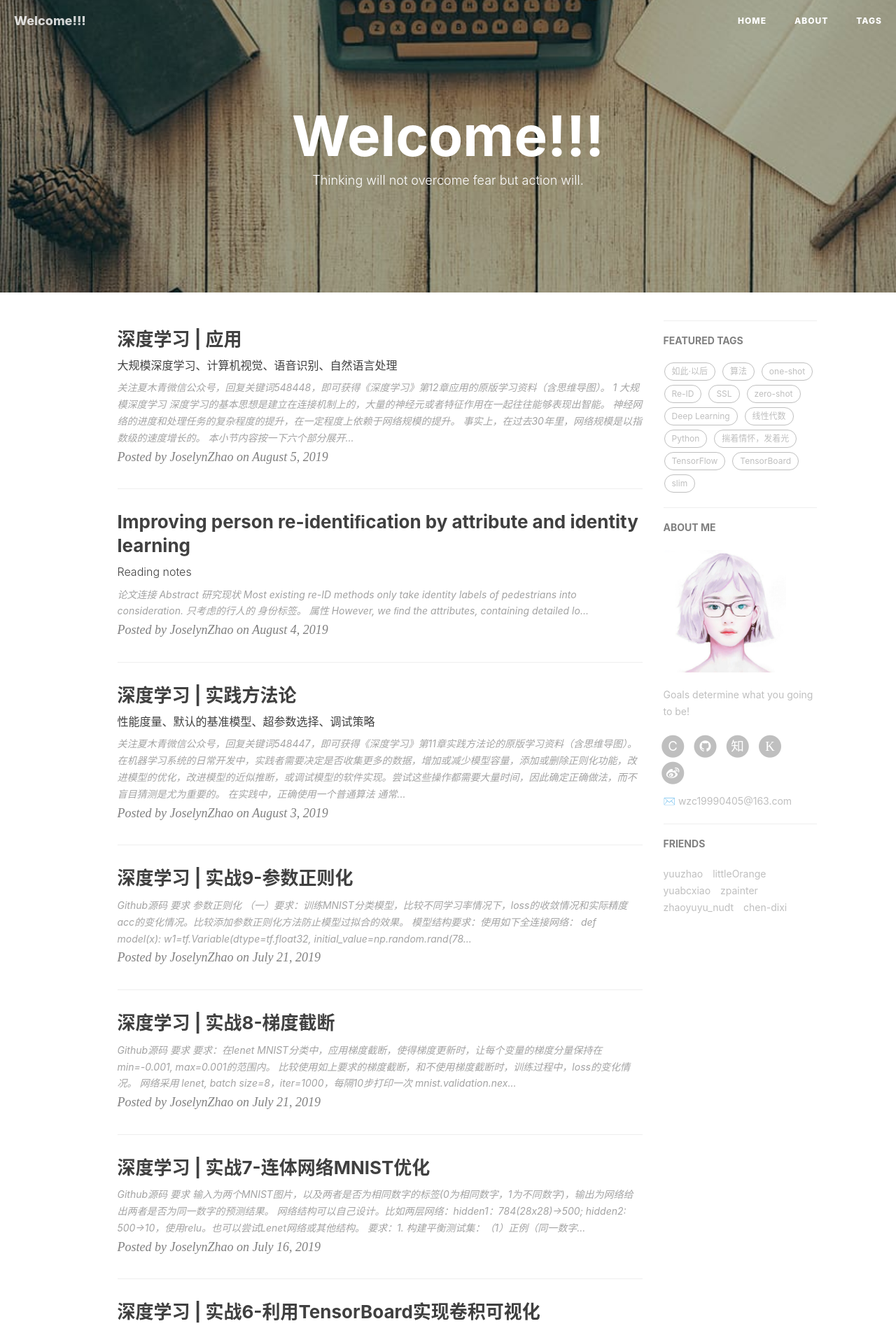
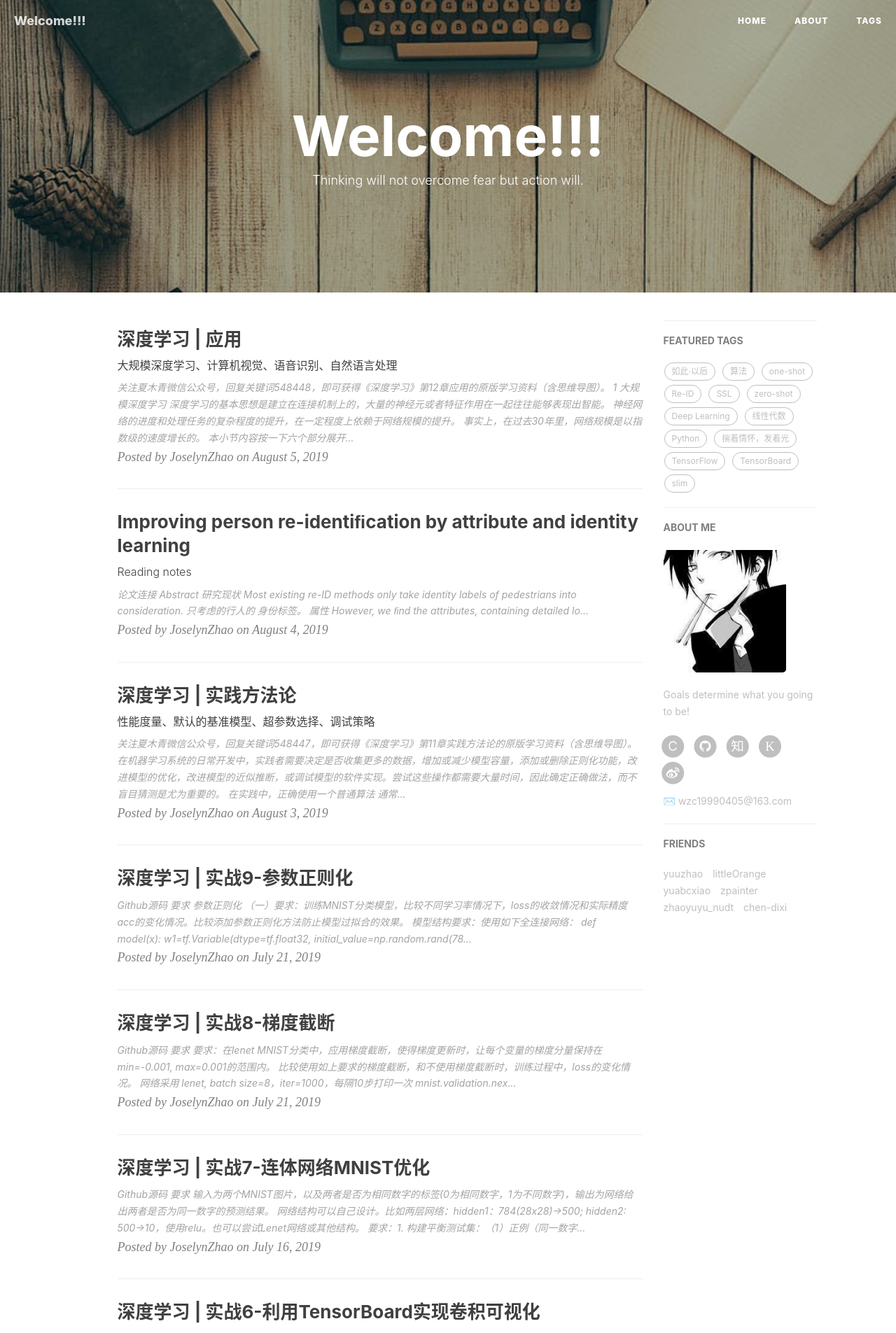
Before and after one commit to wzc-run/Wzc-Run.github.io, a Jekyll site: the page built from index.html, in a window 1280 px wide. Shown: the top 1905 px of the page at 70% size. Built offline with Jekyll 4.4.1, drawn with Linux system fonts in a browser that asks for light colours; nearby versions of some CDN libraries; the list of posts is cut into pages by our own code; comment, search, counter and statistics services are not loaded.

Commit message:
Update _config.yml

```diff
--- a/_config.yml
+++ b/_config.yml
@@ -12,7 +12,7 @@
 # Sidebar settings
 sidebar: true                           # whether or not using Sidebar.
 sidebar-about-description: "Goals determine what you going to be!"
-sidebar-avatar: /img/Summertree.jpg      # use absolute URL, seeing it's used in both `/` and `/about/`
+sidebar-avatar: /img/avatar_m.jpg      # use absolute URL, seeing it's used in both `/` and `/about/`
 
 
 
```
